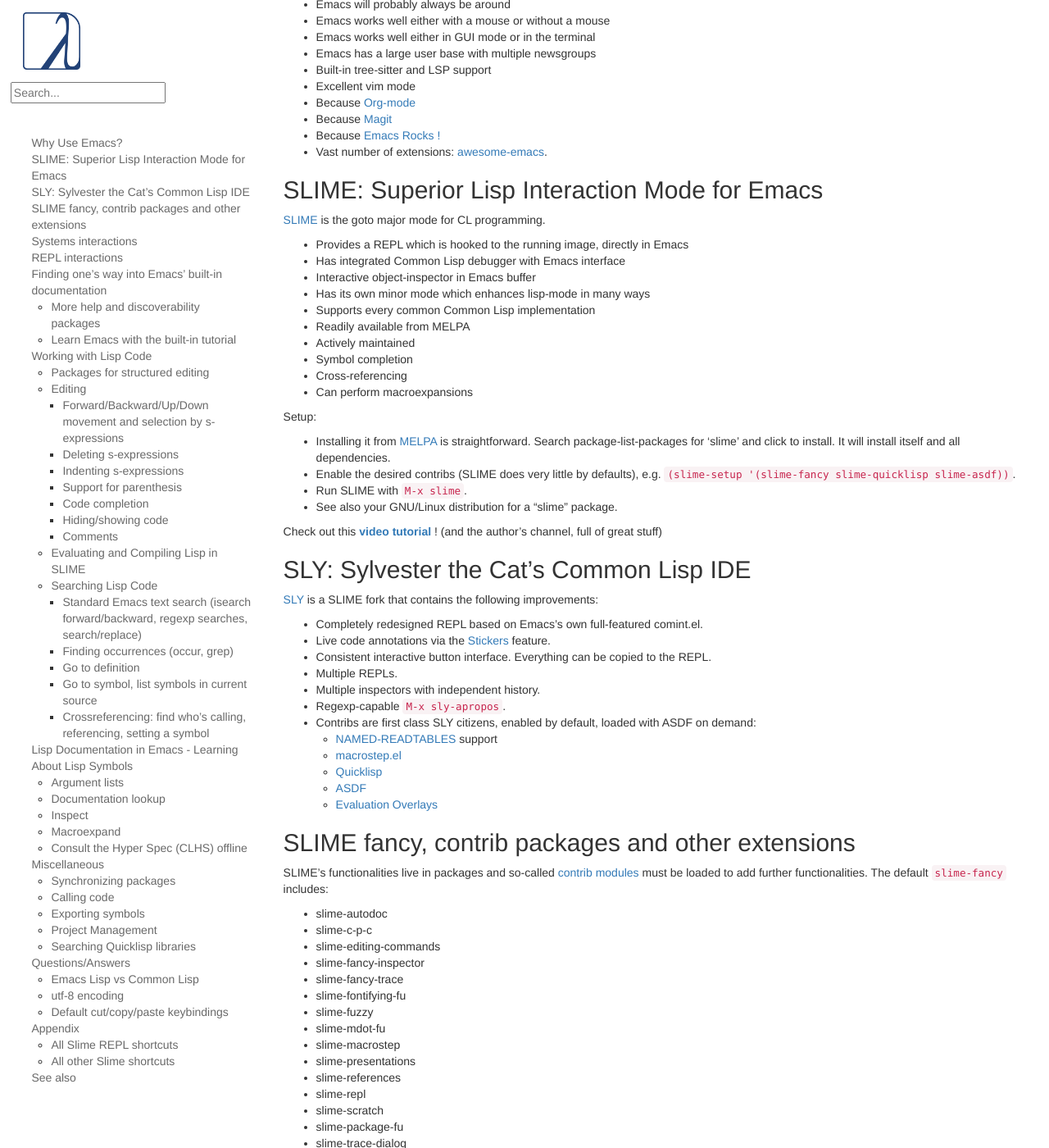
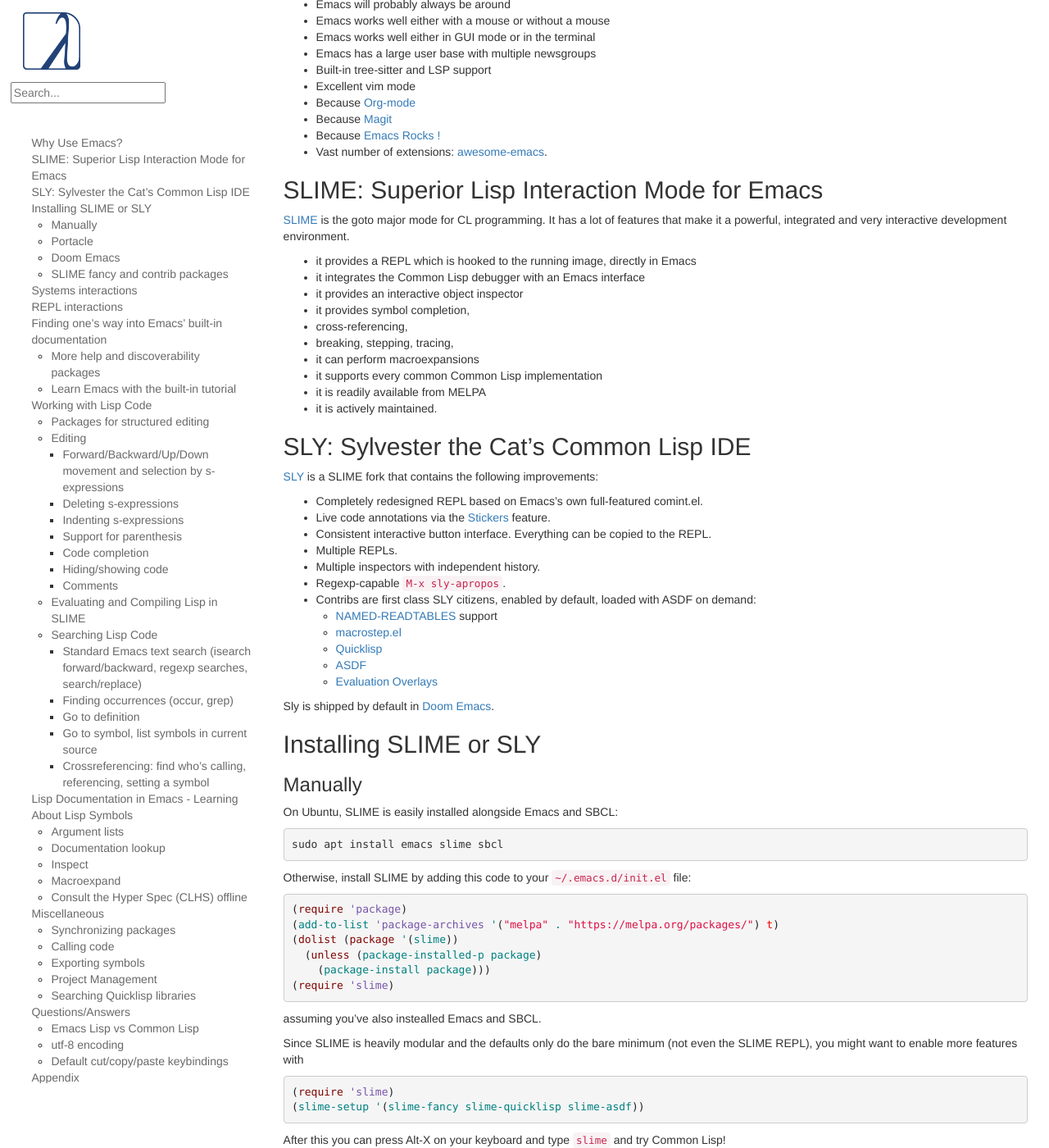
Before and after one commit to LispCookbook/cl-cookbook, a Jekyll site: the page built from emacs-ide.md, in a window 1280 px wide and 1400 px high, scrolled down 1075 px. Shown: the whole window at 82% size. Built offline with Jekyll 4.4.1, drawn with Linux system fonts in a browser that asks for light colours; some of the changed text lies outside the part shown.

Commit message:
editors, emacs: move installation section

```diff
--- a/emacs-ide.md
+++ b/emacs-ide.md
@@ -35,28 +35,19 @@
 ## SLIME: Superior Lisp Interaction Mode for Emacs
 
 [SLIME](http://common-lisp.net/project/slime/) is the goto major mode
-for CL programming.
+for CL programming. It has a lot of features that make it a powerful, integrated and very interactive development environment.
 
-*   Provides a REPL which is hooked to the running image, directly in Emacs
-*   Has integrated Common Lisp debugger with Emacs interface
-*   Interactive object-inspector in Emacs buffer
-*   Has its own minor mode which enhances lisp-mode in many ways
-*   Supports every common Common Lisp implementation
-*   Readily available from MELPA
-*   Actively maintained
-*   Symbol completion
-*   Cross-referencing
-*   Can perform macroexpansions
+* it provides a REPL which is hooked to the running image, directly in Emacs
+* it integrates the Common Lisp debugger with an Emacs interface
+* it provides an interactive object inspector
+* it provides symbol completion,
+* cross-referencing,
+* breaking, stepping, tracing,
+* it can perform macroexpansions
+* it supports every common Common Lisp implementation
+* it is readily available from MELPA
+* it is actively maintained.
 
-
-Setup:
-
-*   Installing it from [MELPA](http://wikemacs.org/wiki/Melpa) is straightforward. Search package-list-packages for 'slime' and click to install. It will install itself and all dependencies.
-*   Enable the desired contribs (SLIME does very little by defaults), e.g. `(slime-setup '(slime-fancy slime-quicklisp slime-asdf))`.
-*   Run SLIME with `M-x slime`.
-*   See also your GNU/Linux distribution for a "slime" package.
-
-Check out this **[video tutorial](https://www.youtube.com/watch?v=sBcPNr1CKKw)** ! (and the author's channel, full of great stuff)
 
 ## SLY: Sylvester the Cat's Common Lisp IDE
 
@@ -76,11 +67,71 @@
   - [ASDF](https://github.com/mmgeorge/sly-asdf)
   - [Evaluation Overlays](https://git.sr.ht/~fosskers/sly-overlay)
 
-## SLIME fancy, contrib packages and other extensions
+Sly is shipped by default in [Doom Emacs](https://github.com/doomemacs/doomemacs/).
+
+## Installing SLIME or SLY
+
+### Manually
+
+On Ubuntu, SLIME is easily installed alongside Emacs and SBCL:
+
+    sudo apt install emacs slime sbcl
+
+Otherwise, install SLIME by adding this code to your `~/.emacs.d/init.el` file:
+
+~~~lisp
+(require 'package)
+(add-to-list 'package-archives '("melpa" . "https://melpa.org/packages/") t)
+(dolist (package '(slime))
+  (unless (package-installed-p package)
+    (package-install package)))
+(require 'slime)
+~~~
+
+assuming you've also instealled Emacs and SBCL.
+
+Since SLIME is heavily modular and the defaults only do the bare minimum (not
+even the SLIME REPL), you might want to enable more features with
+
+~~~lisp
+(require 'slime)
+(slime-setup '(slime-fancy slime-quicklisp slime-asdf))
+~~~
+
+After this you can press Alt-X on your keyboard and type `slime` and try Common Lisp!
+
+(Alt-X is often written `M-x` in Emacs-world.)
+
+For more details, consult the
+[documentation](https://common-lisp.net/project/slime/doc/html/) (also available
+as an Info page).
+
+Now you can run SLIME with, as mentioned, `M-x slime` and/or `M-x slime-connect`.
+
+See also:
+
+* [https://github.com/susam/emacs4cl](https://github.com/susam/emacs4cl) - a minimal Emacs configuration to get new users up and running quickly, *with* a tutorial.
+* [https://wikemacs.org/wiki/SLIME](https://wikemacs.org/wiki/SLIME) - configuration examples and extensions.
+
+### Portacle
+
+[Portacle](https://shinmera.github.io/portacle/) is a portable and
+multi-platform CL development environment with which you can start
+developping in Lisp in a few clicks. Portacle includes Emacs, SBCL, Slime, git, and useful Emacs extensions (which-key, treeview…).
+
+It is a straightforward way to get going.
+
+
+### Doom Emacs
+
+[Doom Emacs](https://github.com/doomemacs/doomemacs/) is a popular Emacs configuration. You can easily enable its Sly integration.
+
+
+### SLIME fancy and contrib packages
 
 SLIME's functionalities live in packages and so-called [contrib
 modules](https://common-lisp.net/project/slime/doc/html/Contributed-Packages.html)
-must be loaded to add further functionalities. The default
+must be loaded to add further functionalities. The afored mentioned
 `slime-fancy` includes:
 
 
@@ -1015,5 +1066,6 @@
 
 ## See also
 
+- **[Slime video tutorial](https://www.youtube.com/watch?v=sBcPNr1CKKw)** (and the author's channel, full of great stuff)
 - [Common Lisp REPL exploration guide](https://bnmcgn.github.io/lisp-guide/lisp-exploration.html), a concise and curated set of highlights to find one's way in the REPL.
 - [Emacs4CL](https://github.com/susam/emacs4cl), a tiny DIY kit to set up vanilla Emacs for Common Lisp programming.
```
Also changed, not shown: editor-support.md (+0 -42 lines).
